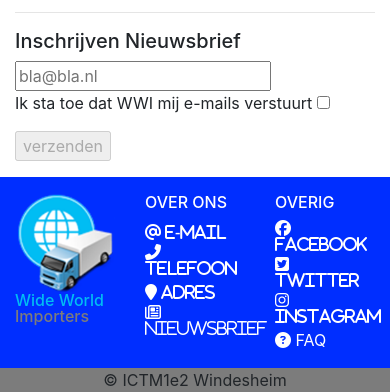
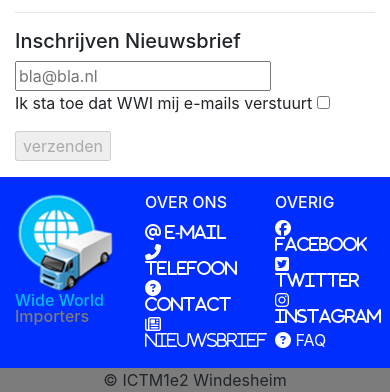
Before and after one commit to Tim6640/WWI, a PHP site: page /index.php in a window 390 px wide. Shown: the part 1010-1402 px from the top of the page. Run offline with PHP 8.4, Linux system fonts and the light colour scheme; data that the repository does not hold is empty; some libraries are stand-ins or nearby versions.

Commit message:
bugs fixed

```diff
--- a/public/includes/footer.php
+++ b/public/includes/footer.php
@@ -24,16 +24,16 @@
                 <h6 class="text-uppercase text-white">over ons</h6>
                 <ul class="list-unstyled">
                     <li>
-                        <a class="text-white" href="#!"><i class="fas fa-at"> E-mail</i></a>
+                        <a class="text-white" href="contact.php"><i class="fas fa-at"> E-mail</i></a>
                     </li>
                     <li>
-                        <a class="text-white" href="#!"><i class="fas fa-phone-alt"> Telefoon</i></a>
+                        <a class="text-white" href="contact.php"><i class="fas fa-phone-alt"> Telefoon</i></a>
                     </li>
                     <li>
-                        <a class="text-white" href="#!"><i class="fas fa-map-marker"> Adres</i></a>
+                        <a class="text-white" href="contact.php"><i class="fas fa-question-circle"> Contact</i></a>
                     </li>
                     <li>
-                        <a class="text-white" href="#!"><i class="far fa-newspaper"> Nieuwsbrief</i></a>
+                        <a class="text-white" href="index.php"><i class="far fa-newspaper"> Nieuwsbrief</i></a>
                     </li>
                 </ul>
             </div>
@@ -43,16 +43,16 @@
                 <h6 class="text-uppercase text-white">Overig</h6>
                 <ul class="list-unstyled">
                     <li>
-                        <a class="text-white" href="#!"><i class="fab fa-facebook"> Facebook</i></a>
+                        <a class="text-white" href="https://www.facebook.com/WideImporters/"><i class="fab fa-facebook"> Facebook</i></a>
                     </li>
                     <li>
-                        <a class="text-white" href="#!"><i class="fab fa-twitter-square"> Twitter</i></a>
+                        <a class="text-white" href="https://twitter.com/"><i class="fab fa-twitter-square"> Twitter</i></a>
                     </li>
                     <li>
-                        <a class="text-white" href="#!"><i class="fab fa-instagram"> Instagram</i></a>
+                        <a class="text-white" href="https://www.instagram.com/wideworldimportersictm1e2/"><i class="fab fa-instagram"> Instagram</i></a>
                     </li>
                     <li>
-                        <a class="text-white text-decoration-none" href="#!"><i class="fas fa-question-circle"></i> FAQ</i></a>
+                        <a class="text-white text-decoration-none" href="faq.php"><i class="fas fa-question-circle"></i> FAQ</i></a>
                     </li>
                 </ul>
             </div>
--- a/public/includes/header.php
+++ b/public/includes/header.php
@@ -62,7 +62,7 @@ if(isset($_SESSION["max"])) {
     <div class="container p-3">
         <div class="row">
             <!-- Logo -->
-            <a class="col-2 col-md-1 pr-0" href="index.php">
+            <a class="col-2 col-md-1 pr-0" href="homepage.php">
                 <img class="logo-small m-auto" src="images/wwi_logo_small.png" alt="">
             </a>
             <!-- Title -->
```
